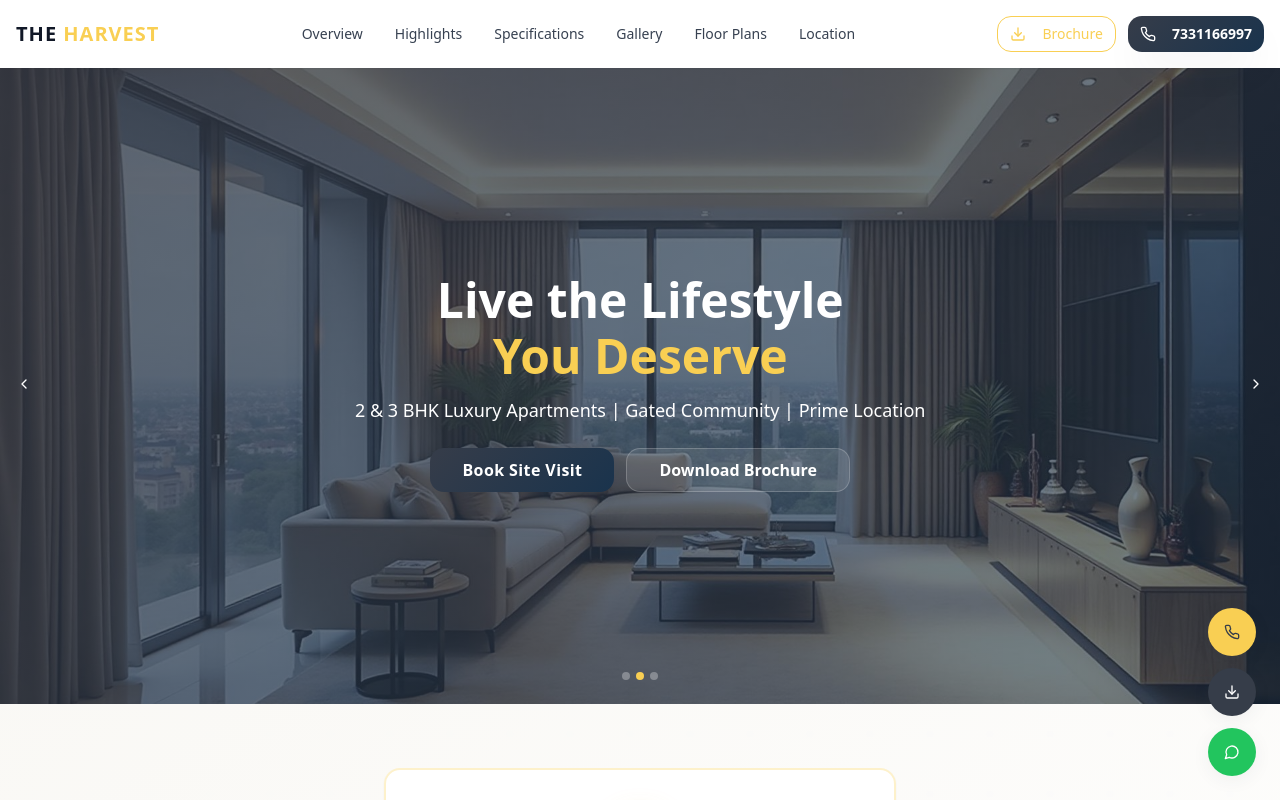
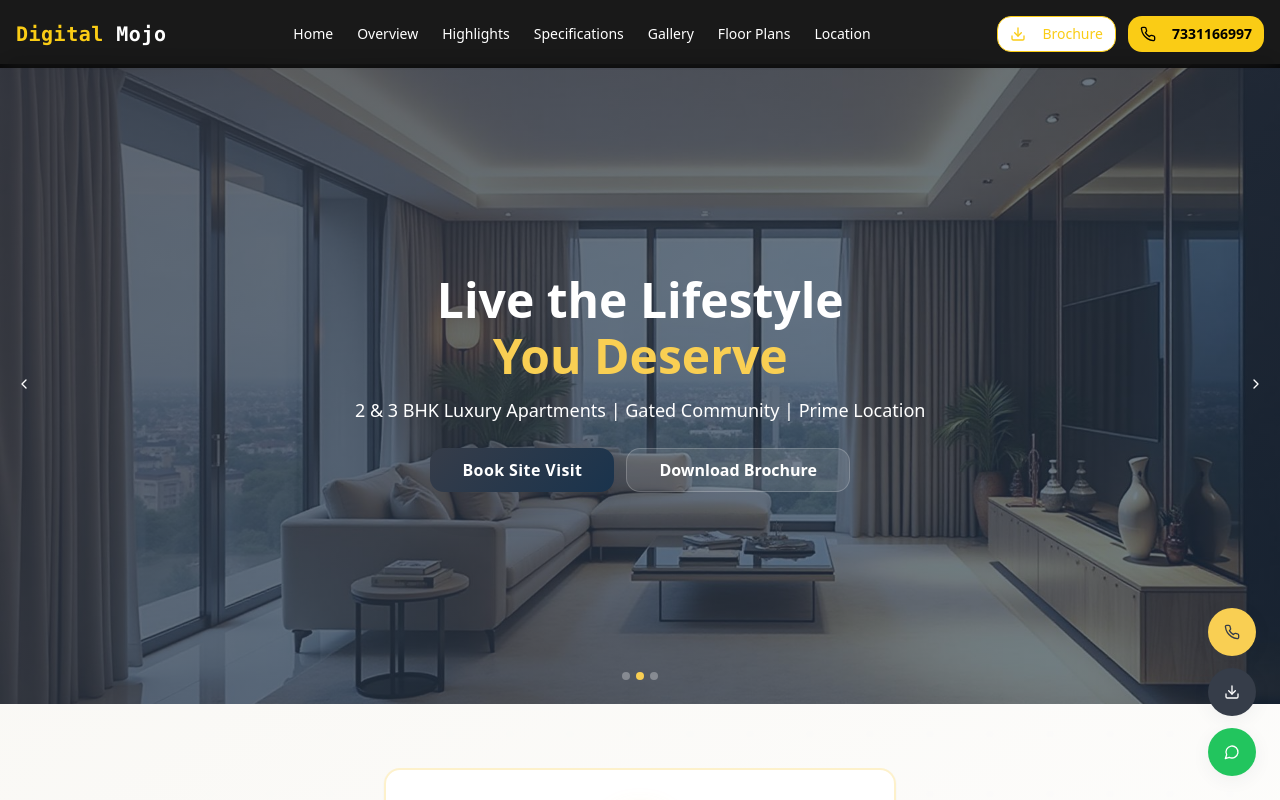
Before and after one commit to DigitalMojo-in/Realestate-2, a React (Vite) app: page / in a window 1280 px wide. Shown: the top 800 px of the page. Built offline with nearby package versions, Linux system fonts and the light colour scheme.

Commit message:
Code edited in Lovable Code Editor
Edited UI in Lovable

```diff
--- a/src/components/Header.tsx
+++ b/src/components/Header.tsx
@@ -9,32 +9,42 @@ interface HeaderProps {
 const Header = ({ onLeadFormOpen }: HeaderProps) => {
   const [menuOpen, setMenuOpen] = useState(false);
 
+  const navLinks = [
+    { label: 'Home', href: '#HeroSection' },
+    { label: 'Overview', href: '#LocationAdvantage' },
+    { label: 'Highlights', href: '#highlights' },
+    { label: 'Specifications', href: '#specifications' },
+    { label: 'Gallery', href: '#gallery' },
+    { label: 'Floor Plans', href: '#floor-plans' },
+    { label: 'Location', href: '#location' },
+  ];
+
   return (
-    <header className="fixed top-0 left-0 right-0 z-50 bg-white shadow-sm">
+    <header className="fixed top-0 left-0 right-0 z-50 bg-black/90 backdrop-blur-md shadow-sm">
       <div className="container mx-auto px-4 py-4 flex items-center justify-between">
         {/* Brand Logo */}
         <div className="flex items-center space-x-3">
-          <div className="text-xl font-bold text-gray-900 tracking-wider">
-            THE <span className="text-luxury-gold">HARVEST</span>
+          <div className="text-xl font-extrabold text-yellow-400 tracking-wide font-mono">
+            Digital <span className="text-white">Mojo</span>
           </div>
         </div>
 
         {/* Mobile Toggle */}
         <div className="lg:hidden">
-          <button onClick={() => setMenuOpen(!menuOpen)} className="text-gray-800">
+          <button onClick={() => setMenuOpen(!menuOpen)} className="text-white">
             {menuOpen ? <X className="w-6 h-6" /> : <Menu className="w-6 h-6" />}
           </button>
         </div>
 
         {/* Desktop Nav */}
-        <nav className="hidden lg:flex items-center space-x-8">
-          {['Overview', 'Highlights', 'Specifications', 'Gallery', 'Floor Plans', 'Location'].map((item) => (
+        <nav className="hidden lg:flex items-center space-x-6">
+          {navLinks.map(({ label, href }) => (
             <a
-              key={item}
-              href={`#${item.toLowerCase().replace(' ', '-')}`}
-              className="text-gray-700 hover:text-luxury-gold text-sm font-medium transition-colors"
+              key={label}
+              href={href}
+              className="text-white text-sm font-medium hover:text-yellow-400 transition-colors duration-200"
             >
-              {item}
+              {label}
             </a>
           ))}
         </nav>
@@ -44,16 +54,16 @@ const Header = ({ onLeadFormOpen }: HeaderProps) => {
           <Button
             variant="outline"
             size="sm"
-            className="text-sm font-medium border-luxury-gold text-luxury-gold hover:bg-luxury-gold hover:text-white transition-all duration-300 group"
+            className="text-sm font-medium border-yellow-400 text-yellow-400 hover:bg-yellow-400 hover:text-black transition-all duration-300 group"
             onClick={onLeadFormOpen}
           >
             <Download className="w-4 h-4 mr-2 group-hover:animate-bounce" />
             Brochure
           </Button>
           <Button
-            variant="luxury"
+            variant="ghost"
             size="sm"
-            className="text-sm font-semibold bg-luxury-gold hover:bg-luxury-gold/90 transition-all duration-300 hover:scale-105"
+            className="text-sm font-semibold bg-yellow-400 hover:bg-yellow-300 text-black transition-all duration-300"
             onClick={() => window.open('tel:7331166997', '_self')}
           >
             <Phone className="w-4 h-4 mr-2" />
@@ -64,22 +74,22 @@ const Header = ({ onLeadFormOpen }: HeaderProps) => {
 
       {/* Mobile Menu */}
       {menuOpen && (
-        <div className="lg:hidden px-4 pb-4 bg-white border-t border-gray-100 space-y-3">
-          {['Overview', 'Highlights', 'Specifications', 'Gallery', 'Floor Plans', 'Location'].map((item) => (
+        <div className="lg:hidden px-4 pb-4 bg-black/95 border-t border-yellow-500 space-y-2">
+          {navLinks.map(({ label, href }) => (
             <a
-              key={item}
-              href={`#${item.toLowerCase().replace(' ', '-')}`}
+              key={label}
+              href={href}
               onClick={() => setMenuOpen(false)}
-              className="block text-gray-700 text-sm font-medium hover:text-luxury-gold py-2"
+              className="block text-white text-sm font-medium hover:text-yellow-400 py-2"
             >
-              {item}
+              {label}
             </a>
           ))}
           <div className="pt-3 space-y-2">
             <Button
               variant="outline"
               size="sm"
-              className="w-full text-sm border-luxury-gold text-luxury-gold hover:bg-luxury-gold hover:text-white transition-all duration-300 group"
+              className="w-full text-sm border-yellow-400 text-yellow-400 hover:bg-yellow-400 hover:text-black transition-all duration-300 group"
               onClick={() => {
                 onLeadFormOpen();
                 setMenuOpen(false);
@@ -89,9 +99,9 @@ const Header = ({ onLeadFormOpen }: HeaderProps) => {
               Brochure
             </Button>
             <Button
-              variant="luxury"
+              variant="ghost"
               size="sm"
-              className="w-full text-sm bg-luxury-gold hover:bg-luxury-gold/90 transition-all duration-300"
+              className="w-full text-sm bg-yellow-400 hover:bg-yellow-300 text-black transition-all duration-300"
               onClick={() => {
                 window.open('tel:7331166997', '_self');
                 setMenuOpen(false);
```
